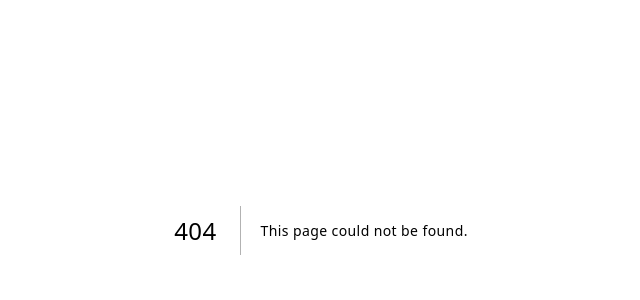
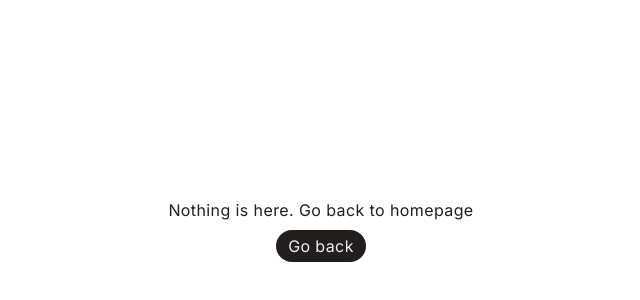
Before and after one commit to leisik/breally-app, a Next.js app: page /1 in a window 1280 px wide. Before the commit this address had no page. Shown: the part 170-470 px from the top of the page, without its empty margins (319-959 px from the left). Built offline with nearby package versions, Linux system fonts and the light colour scheme.

Commit message:
added dynamic routes

```diff
--- /dev/null
+++ b/app/[subpage]/page.tsx
@@ -0,0 +1,15 @@
+import Link from 'next/link'
+import React from 'react'
+
+export default function Page() {
+  return (
+    <div className="h-screen w-full flex flex-col justify-center items-center bg-backgroundPrimary text-textPrimary">
+      <p>Nothing is here. Go back to homepage</p>
+      <Link href="/">
+        <button className="px-3 py-1 rounded-[24px] bg-backgroundSecondary text-textSecondary mt-2">
+          Go back
+        </button>
+      </Link>
+    </div>
+  )
+}
--- a/app/globals.css
+++ b/app/globals.css
@@ -18,10 +18,5 @@
 
 body {
   color: rgb(var(--foreground-rgb));
-  background: linear-gradient(
-      to bottom,
-      transparent,
-      rgb(var(--background-end-rgb))
-    )
-    rgb(var(--background-start-rgb));
+  background: #fff;
 }
--- a/app/layout.tsx
+++ b/app/layout.tsx
@@ -24,7 +24,7 @@ export default function RootLayout({
       <body
         className={`${inter.variable} font-inter antialiased tracking-wide`}
       >
-        <div className="flex flex-col min-h-screen overflow-hidden">
+        <div className="flex flex-col min-h-screen overflow-hidden bg-backgroundPrimary">
           {children}
         </div>
       </body>
--- a/components/header/menu.tsx
+++ b/components/header/menu.tsx
@@ -1,5 +1,6 @@
 import { Subpage } from '@/types/subpage'
 import { createNameFromUrl } from '@/utils/createNameFromUrl'
+import Link from 'next/link'
 
 interface Props {
   subPages: Subpage[]
@@ -10,12 +11,13 @@ export default function Menu({ subPages }: Props) {
     <div className="hidden sm:flex items-center pl-12 md:pl-24 ">
       {subPages.map((page) => {
         return (
-          <div
+          <Link
+            href={page.url}
             className="text-textPrimary mr-6 md:mr-12 cursor-pointer hover:opacity-75 capitalize"
             key={page.id}
           >
             {createNameFromUrl(page.url)}
-          </div>
+          </Link>
         )
       })}
     </div>
```
Also changed, not shown: tsconfig.json (+7 -1 lines).
